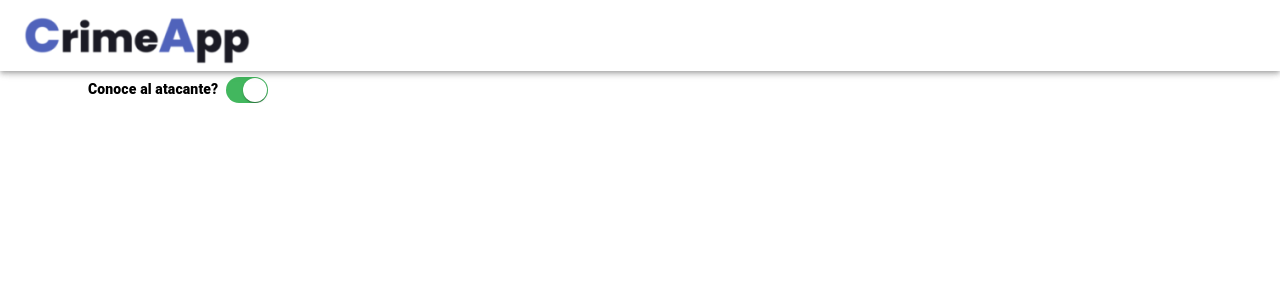
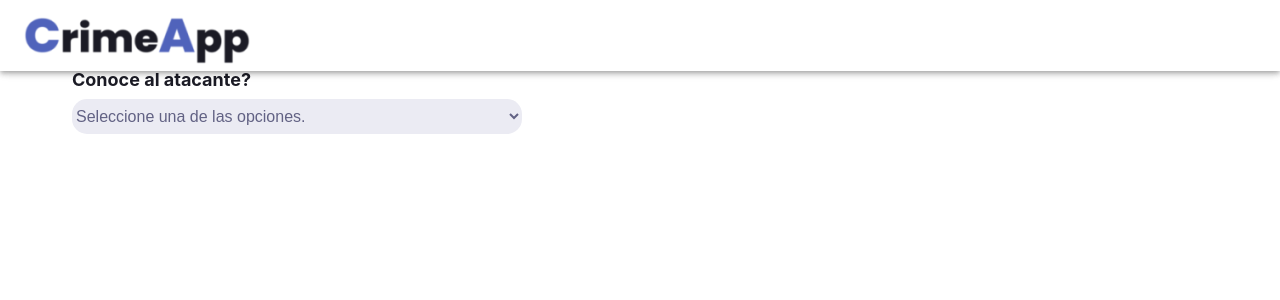
Before and after one commit to crimeApp/crimeApp, a React (Create React App) app: page /contact in a window 1280 px wide. Shown: the top 300 px of the page. Built offline with nearby package versions, Linux system fonts and the light colour scheme.

Commit message:
Revise method for collecting data

```diff
--- a/src/assets/traslate/es.json
+++ b/src/assets/traslate/es.json
@@ -1,7 +1,10 @@
 {
     "MENU": {
          "COMMENTS": "Dejar un comentario",
-         "REPORTS": "Ver reportes"
+         "REPORTS": "Ver reportes."
 
-        }
+        },
+    "SELECT": {
+        "PLACEHOLDER": "Seleccione una de las opciones."
+    }
 }
--- a/src/components/Menu/MenuList.js
+++ b/src/components/Menu/MenuList.js
@@ -24,7 +24,7 @@ export default function MenuList() {
   const list = (clicked) => (
     <div>
       <List className='list'>
-        {[`${traslate["MENU"]["COMMENTS"]}`, `${traslate["MENU"]["COMMENTS"]}`].map((text) => (
+        {[`${traslate["MENU"]["COMMENTS"]}`, `${traslate["MENU"]["REPORTS"]}`].map((text) => (
           <ListItem button key={text}>
             <ListItemText primary={text} />
           </ListItem>
--- /dev/null
+++ b/src/components/Select/Select.css
@@ -0,0 +1,34 @@
+.select-container{
+    width: auto;
+    height: fit-content;
+    flex-grow: 1;
+    display: flex;
+    flex-direction: column;
+    justify-content: space-between;
+}
+
+.select-label{
+    color: #1B1B25;
+    font-weight: bold;
+    font-size: 18px;
+    height: 30px;
+}
+
+.select-content{
+    width: auto;
+    max-width: 450px;
+    justify-content: center;
+    border-radius: 15px;
+    min-width: fit-content;
+    height: 35px;
+    outline:0px;
+    border: none;
+    border-color: transparent;
+    background-color: #EBEBF3;
+}
+
+.select-option{
+    color: #626284;
+    font-weight: normal;
+    font-size: 16px;
+}
--- /dev/null
+++ b/src/components/Select/Select.js
@@ -0,0 +1,28 @@
+import { React, useState } from 'react';
+import './Select.css';
+
+const Select = ({ label, placeholder, options }) => {
+
+    const [selectedOption, setSelectedOption] = useState('');
+
+    const onOptionClicked = value => () => {
+        setSelectedOption(value);
+        console.log(selectedOption);
+    };
+
+    return (
+        <div className='select-container'>
+            <label className='select-label'>{label}</label>
+            <select className='select-content select-option'>
+                    <option value={placeholder}>{placeholder}</option>
+                {options.map(option => (
+                    <option onClick={onOptionClicked(option)} key={Math.random()}>
+                        {option}
+                    </option>
+                ))}
+            </select>
+        </div >
+    )
+}
+
+export default Select;
--- a/src/layouts/LayoutAdmin.js
+++ b/src/layouts/LayoutAdmin.js
@@ -5,7 +5,7 @@ import { Container } from '@material-ui/core';
 
 //import { makeStyles } from '@material-ui/core/styles';
 //import Paper from '@material-ui/core/Paper';
-import Grid from '@material-ui/core/Grid';
+//import Grid from '@material-ui/core/Grid';
 
 import MenuTop from '../components/Menu/MenuTop';
 
--- a/src/layouts/LayoutBasic.js
+++ b/src/layouts/LayoutBasic.js
@@ -2,7 +2,7 @@ import React from 'react';
 import { Route, Switch } from "react-router-dom";
 
 import { Container } from '@material-ui/core';
-import Grid from '@material-ui/core/Grid';
+//import Grid from '@material-ui/core/Grid';
 
 import MenuTop from '../components/Menu/MenuTop';
 
--- a/src/pages/Contact.js
+++ b/src/pages/Contact.js
@@ -1,11 +1,13 @@
 import React from 'react';
+import traslate from "../assets/traslate/es.json";
+import CostumSelect from "../components/Select/Select";
 
-import CostumizedSwitch from "../components/Switch/Switch";
+const options = ["Mangoes", "Apples", "Oranges"];
 
 export default function Contact (){
     return(
         <div>
-            <CostumizedSwitch labelText={'Conoce al atacante?'}/>
+            <CostumSelect label={'Conoce al atacante?'} options={options} placeholder={traslate["SELECT"]["PLACEHOLDER"]}/>
         </div>
     )
 }
```
